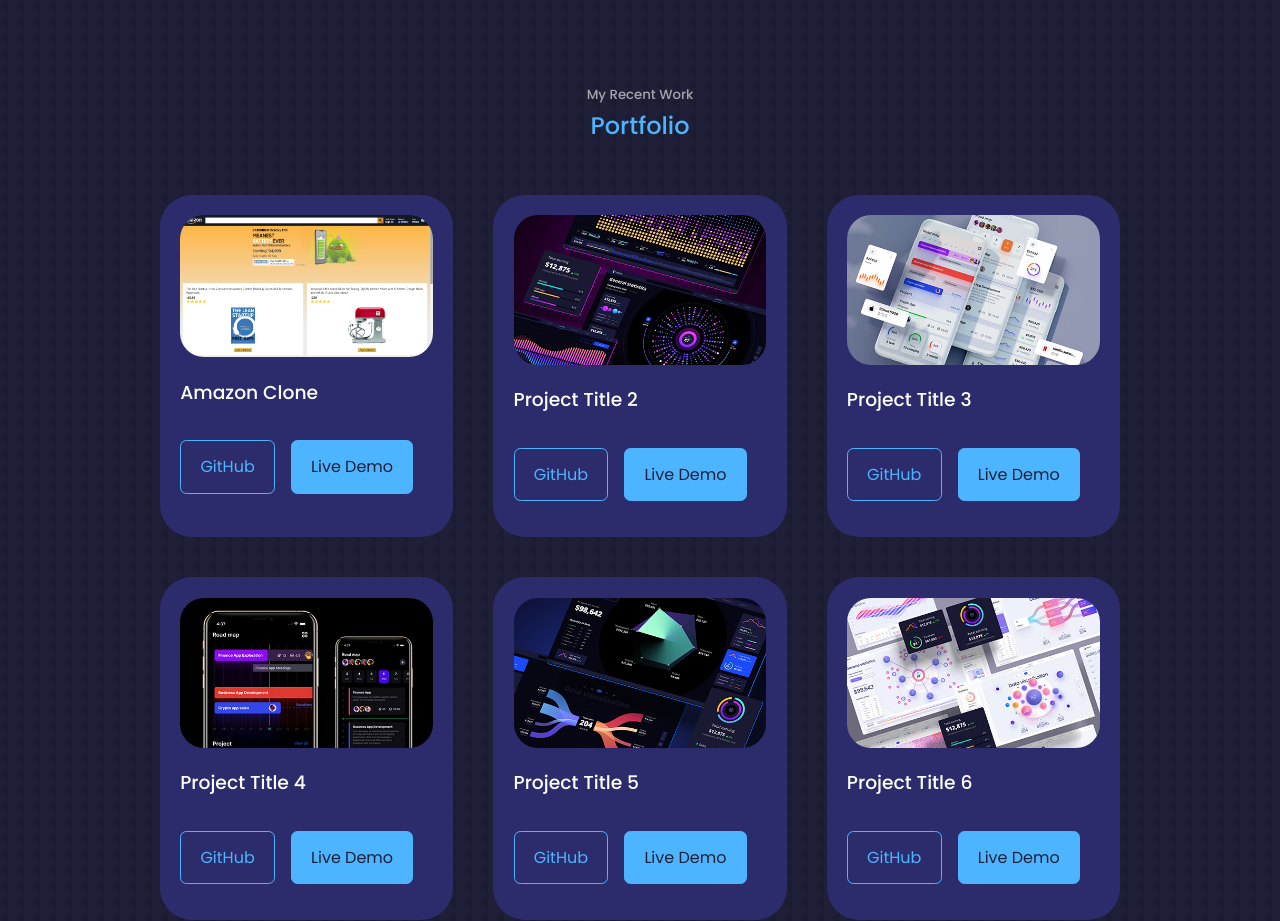
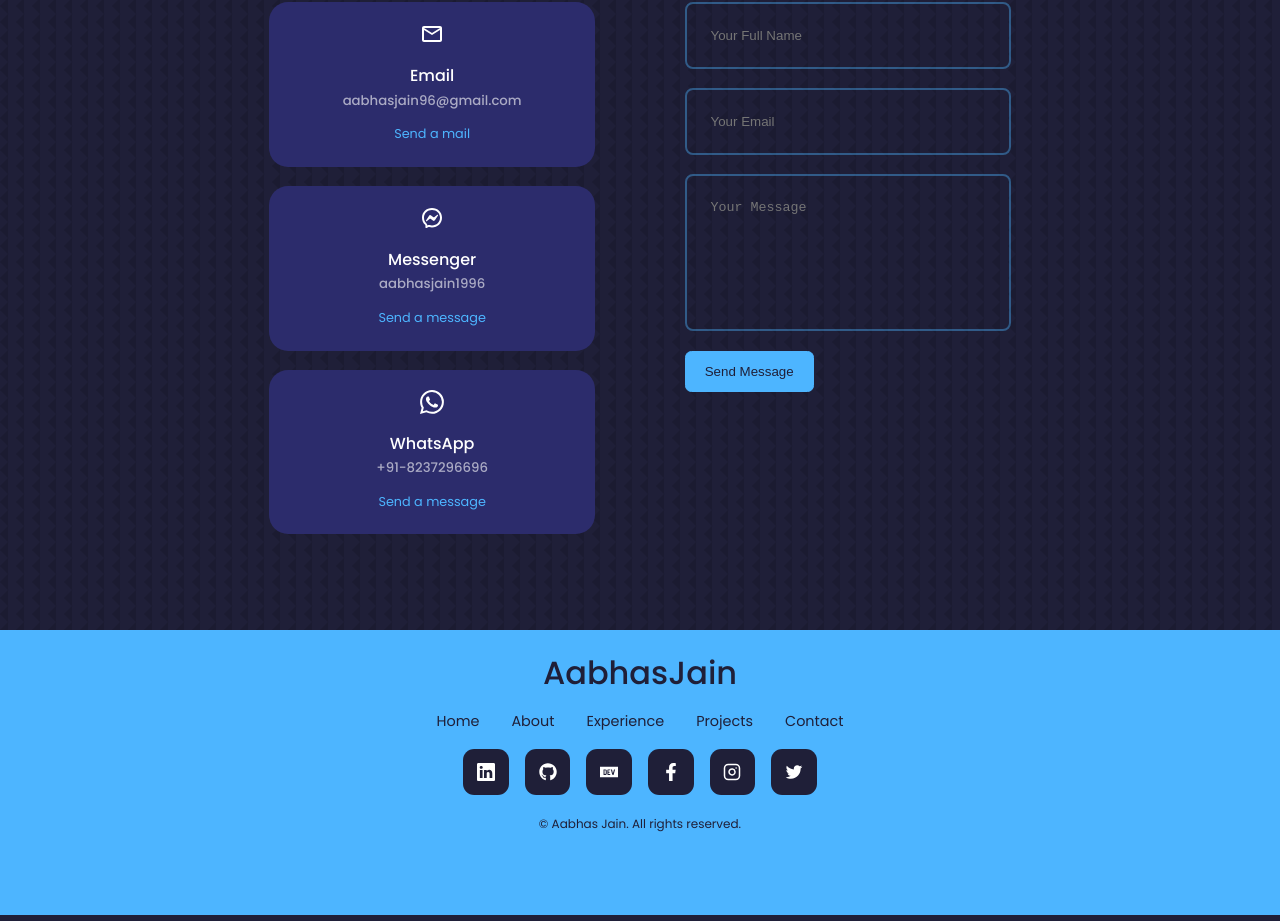
Before and after one commit to Aabhas-Jain/portfolio-react-app, a React (Create React App) app: page / in a window 1280 px wide. Shown: the part 2674-3595 px from the top of the page. Built offline with nearby package versions, Linux system fonts and the light colour scheme.

Commit message:
Made Final chnages

```diff
--- a/src/App.jsx
+++ b/src/App.jsx
@@ -16,9 +16,9 @@ const App = () => {
         <Nav/>
         <About/>
         <Experience/>
-        <Services/>
+        {/* <Services/> */}
         <Portfolio/>
-        <Testimonials/>
+        {/* <Testimonials/> */}
         <Contact/>
         <Footer/>
     </>
--- a/src/components/footer/Footer.jsx
+++ b/src/components/footer/Footer.jsx
@@ -23,15 +23,15 @@ const Footer = () => {
         <li>
           <a href="#experience">Experience</a>
         </li>
+        {/* <li>
+          <a href="#services">Services</a>
+        </li> */}
         <li>
-          <a href="#services">Services</a>
+          <a href="#portfolio">Projects</a>
         </li>
-        <li>
-          <a href="#portfolio">Portfolio</a>
-        </li>
-        <li>
+        {/* <li>
           <a href="#testimonials">Testimonials</a>
-        </li>
+        </li> */}
         <li>
           <a href="#contact">Contact</a>
         </li>
--- a/src/components/portfolio/Portfolio.jsx
+++ b/src/components/portfolio/Portfolio.jsx
@@ -6,7 +6,7 @@ const Portfolio = () => {
   return (
     <section id="portfolio">
       <h5>My Recent Work</h5>
-      <h2>Portfolio</h2>
+      <h2>Personal Projects</h2>
 
       <div className="container portfolio__container">
         {portfolioData.map(({ id, image, title, github, demo }) => {
--- a/src/data/PortfolioData.js
+++ b/src/data/PortfolioData.js
@@ -1,6 +1,6 @@
 
 import IMG1 from "../assets/portfolio1.png";
-import IMG2 from "../assets/portfolio2.jpg";
+import IMG2 from "../assets/portfolio2.png";
 import IMG3 from "../assets/portfolio3.jpg";
 import IMG4 from "../assets/portfolio4.jpg";
 import IMG5 from "../assets/portfolio5.png";
@@ -17,38 +17,38 @@ const data = [
   {
     id: 2,
     image: IMG2,
-    title: "Project Title 2",
-    github: "https://github.com",
-    demo: "https://github.com",
+    title: "Covid-19 Tracker",
+    github: "https://github.com/Aabhas-Jain/covid-19-tracker",
+    demo: "https://covid-19-tracker-9b01a.web.app/",
   },
-  {
-    id: 3,
-    image: IMG3,
-    title: "Project Title 3",
-    github: "https://github.com",
-    demo: "https://github.com",
-  },
-  {
-    id: 4,
-    image: IMG4,
-    title: "Project Title 4",
-    github: "https://github.com",
-    demo: "https://github.com",
-  },
-  {
-    id: 5,
-    image: IMG5,
-    title: "Project Title 5",
-    github: "https://github.com",
-    demo: "https://github.com",
-  },
-  {
-    id: 6,
-    image: IMG6,
-    title: "Project Title 6",
-    github: "https://github.com",
-    demo: "https://github.com",
-  },
+  // {
+  //   id: 3,
+  //   image: IMG3,
+  //   title: "Project Title 3",
+  //   github: "https://github.com",
+  //   demo: "https://github.com",
+  // },
+  // {
+  //   id: 4,
+  //   image: IMG4,
+  //   title: "Project Title 4",
+  //   github: "https://github.com",
+  //   demo: "https://github.com",
+  // },
+  // {
+  //   id: 5,
+  //   image: IMG5,
+  //   title: "Project Title 5",
+  //   github: "https://github.com",
+  //   demo: "https://github.com",
+  // },
+  // {
+  //   id: 6,
+  //   image: IMG6,
+  //   title: "Project Title 6",
+  //   github: "https://github.com",
+  //   demo: "https://github.com",
+  // },
 ];
 
 export default data
```
Also changed, not shown: src/assets/portfolio2.jpg (deleted), src/assets/portfolio2.png (added).
